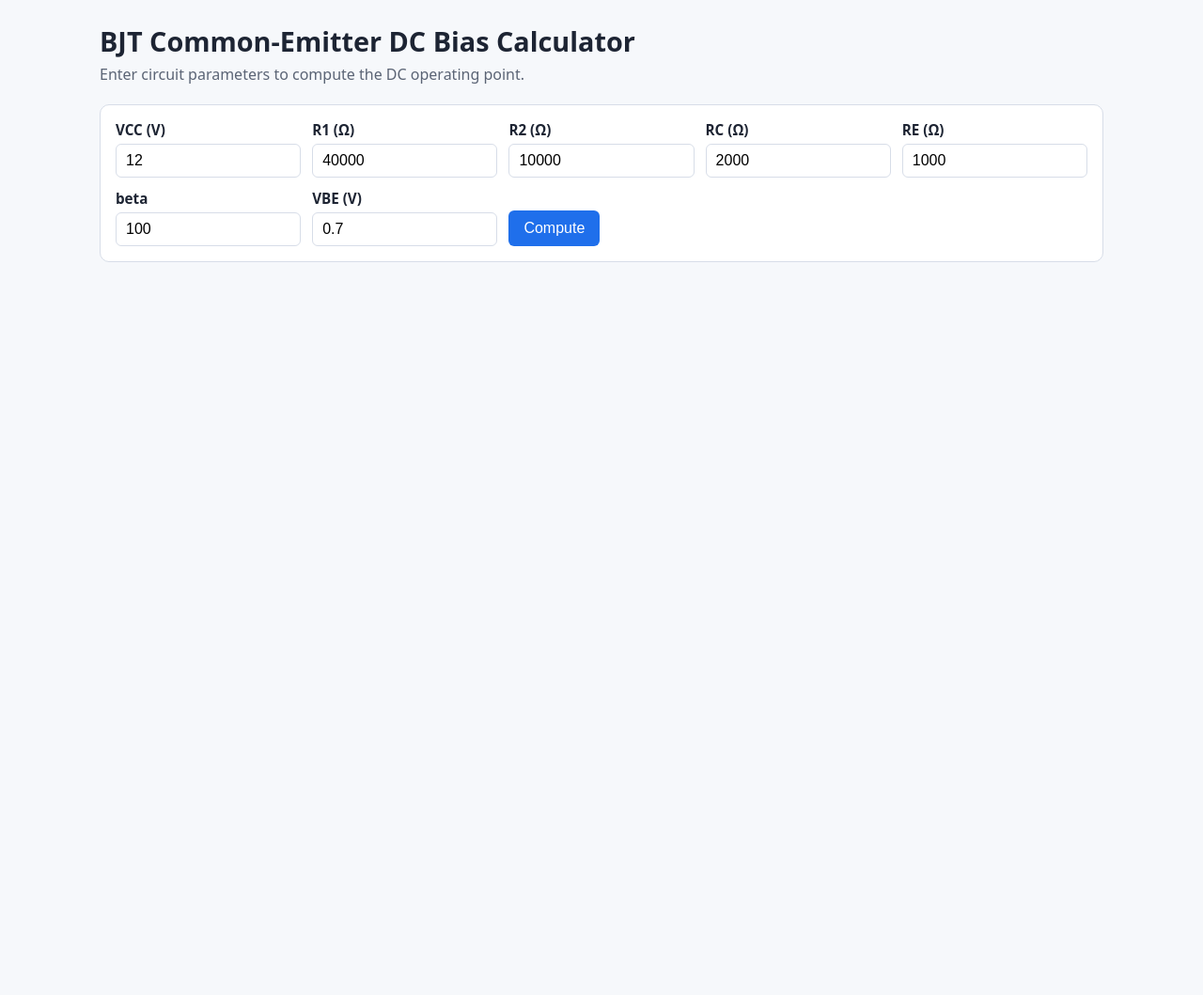
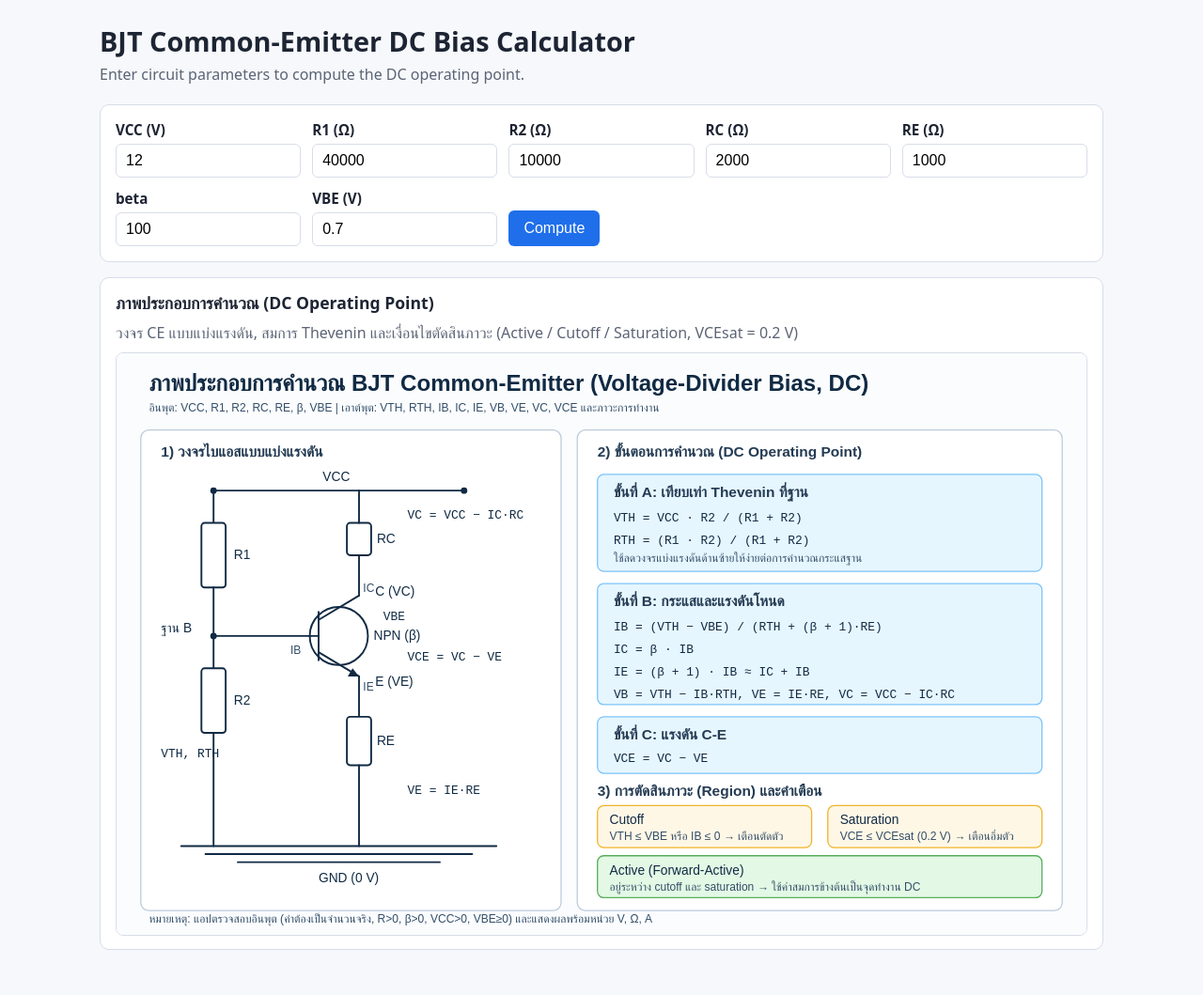
Before and after one commit to bank3939/gitlab, a Flask app: page / in a window 1280 px wide. Shown: the whole page at 94% size. Before the commit the page ends 279 px from the top, so only its background shows below. Run offline with Flask 3, Linux system fonts and the light colour scheme.

Commit message:
feat: add calculation illustration to input page

```diff
--- a/static/style.css
+++ b/static/style.css
@@ -19,3 +19,6 @@ table { width:100%; border-collapse: collapse; font-size:0.95rem; }
 th, td { border:1px solid var(--border); padding:8px; text-align:left; word-break: break-word; }
 th { background:#f0f4fa; }
 p { margin: 4px 0 10px; }
+.muted { color: var(--muted); }
+.illustration { overflow-x: auto; }
+.calc-illustration { width: 100%; max-width: 1100px; height: auto; border: 1px solid var(--border); border-radius: 8px; background: #fff; display: block; }
--- a/templates/index.html
+++ b/templates/index.html
@@ -21,6 +21,12 @@
       <label>VBE (V)<input type="text" name="VBE" value="{{ inputs['VBE'] }}" required></label>
       <div class="actions"><button type="submit">Compute</button></div>
     </form>
+
+    <section class="panel illustration">
+      <h2>ภาพประกอบการคำนวณ (DC Operating Point)</h2>
+      <p class="muted">วงจร CE แบบแบ่งแรงดัน, สมการ Thevenin และเงื่อนไขตัดสินภาวะ (Active / Cutoff / Saturation, VCEsat = 0.2 V)</p>
+      <img src="{{ url_for('static', filename='bjt_ce_dc_bias_calculation.svg') }}" alt="ภาพประกอบการคำนวณ BJT Common-Emitter DC Bias" class="calc-illustration">
+    </section>
 
     {% if parse_errors %}
     <section class="panel error">
```
Also changed, not shown: bjt_ce_dc_bias_calculation.svg (added), static/bjt_ce_dc_bias_calculation.svg (added).
